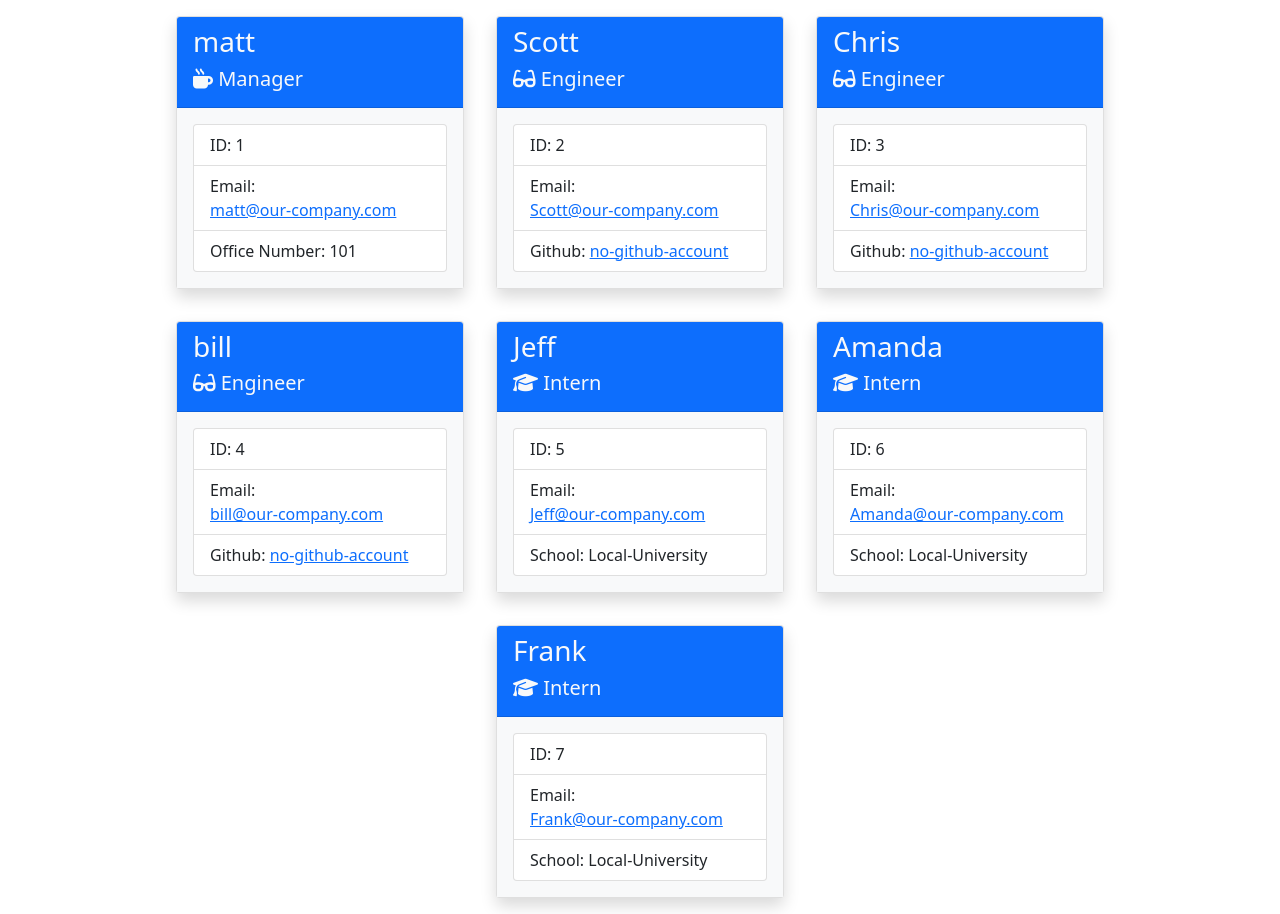
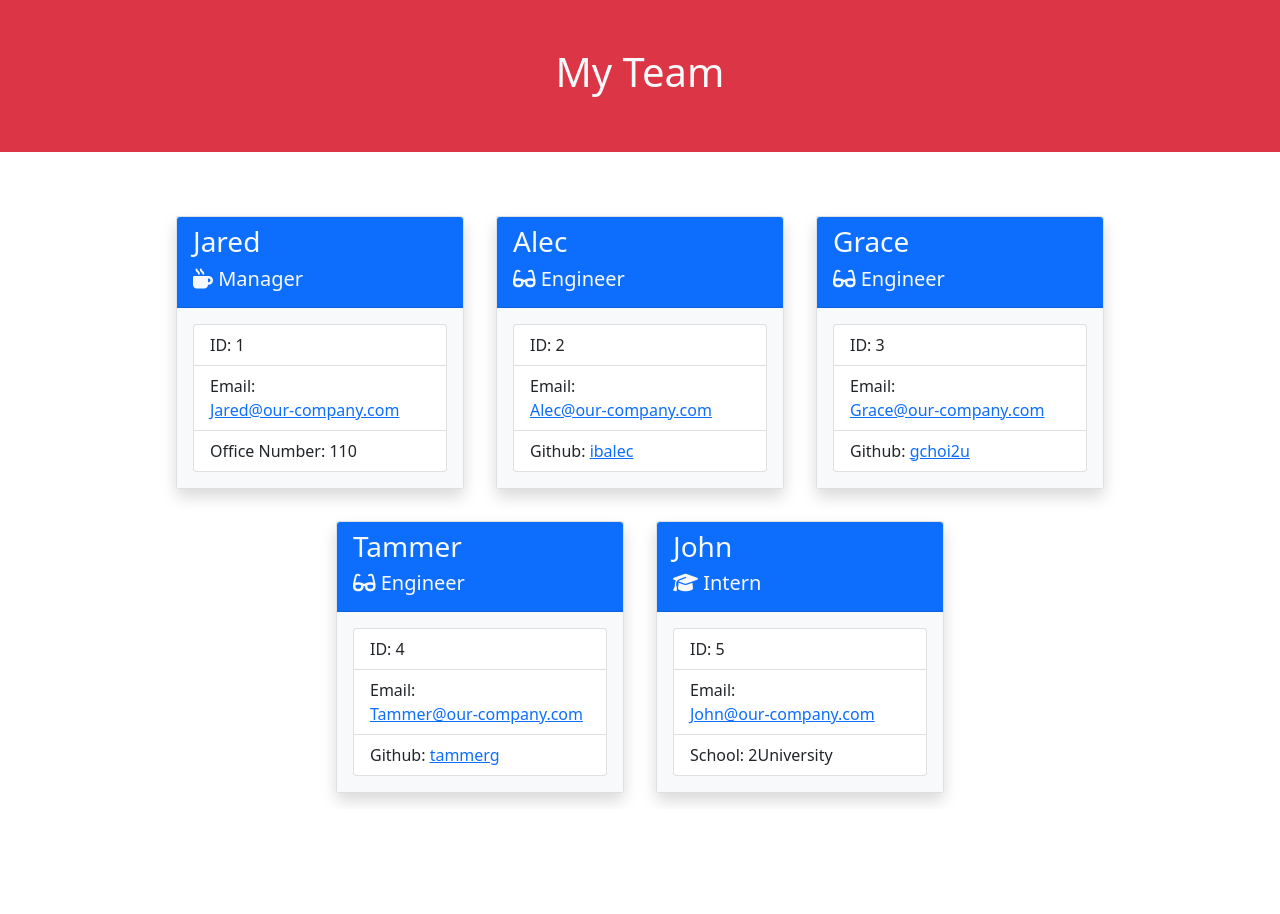
Before and after one commit to mlmcgeenc/team-generator, a website: page index.html in a window 1280 px wide. After the commit the page ends 809 px from the top, so only its background shows below. Drawn offline with nearby package versions, Linux system fonts and the light colour scheme.

Commit message:
add readme

```diff
--- a/generateHTML.js
+++ b/generateHTML.js
@@ -1,7 +1,6 @@
 const fs = require('fs');
 
 const createManagerCard = (managerInfo) => {
-	console.log(managerInfo);
 	return `
   <div class="card p-0 shadow m-3" style="width: 18rem;">
     <div class="card-header bg-primary text-light">
@@ -75,8 +74,11 @@ function generateHTML(company) {
    <link rel="stylesheet" href="https://cdn.jsdelivr.net/npm/bootstrap@5.1.3/dist/css/bootstrap.min.css">
 </head>
 <body>
+<div class="bg-danger text-light text-center p-5">
+  <h1>My Team</h1>
+</div>
 <div class="container">
-  <div class="row justify-content-center">
+  <div class="row justify-content-center mt-5">
   ${createManagerCard(company.manager)}
   ${createEngineerCards(company.engineers)}
   ${createInternCards(company.interns)}
--- a/index.html
+++ b/index.html
@@ -9,19 +9,22 @@
    <link rel="stylesheet" href="https://cdn.jsdelivr.net/npm/bootstrap@5.1.3/dist/css/bootstrap.min.css">
 </head>
 <body>
+<div class="bg-danger text-light text-center p-5">
+  <h1>My Team</h1>
+</div>
 <div class="container">
-  <div class="row justify-content-center">
+  <div class="row justify-content-center mt-5">
 
   <div class="card p-0 shadow m-3" style="width: 18rem;">
     <div class="card-header bg-primary text-light">
-      <h3>matt</h3>
+      <h3>Jared</h3>
       <h5><i class="fa-solid fa-mug-hot"></i> Manager</h5>
     </div>
     <div class="card-body bg-light">
       <ul class="list-group">
         <li class="list-group-item">ID: 1</li>
-        <li class="list-group-item">Email: <a class="card-link text-nowrap" href="mailto:matt@our-company.com">matt@our-company.com</a></li>
-        <li class="list-group-item">Office Number: 101</li>
+        <li class="list-group-item">Email: <a class="card-link text-nowrap" href="mailto:Jared@our-company.com">Jared@our-company.com</a></li>
+        <li class="list-group-item">Office Number: 110</li>
       </ul>
     </div>
   </div>
@@ -29,42 +32,42 @@
 
     <div class="card p-0 shadow m-3" style="width: 18rem;">
     <div class="card-header bg-primary text-light">
-      <h3>Scott</h3>
+      <h3>Alec</h3>
       <h5><i class="fa-solid fa-glasses"></i> Engineer</h5>
     </div>
     <div class="card-body bg-light">
       <ul class="list-group">
         <li class="list-group-item">ID: 2</li>
-        <li class="list-group-item">Email: <a class="card-link text-nowrap" href="mailto:Scott@our-company.com">Scott@our-company.com</a></li>
-        <li class="list-group-item">Github: <a class="card-link" href="https://github.com/no-github-account">no-github-account</a></li>
+        <li class="list-group-item">Email: <a class="card-link text-nowrap" href="mailto:Alec@our-company.com">Alec@our-company.com</a></li>
+        <li class="list-group-item">Github: <a class="card-link" href="https://github.com/ibalec">ibalec</a></li>
       </ul>
     </div>
   </div>
 
     <div class="card p-0 shadow m-3" style="width: 18rem;">
     <div class="card-header bg-primary text-light">
-      <h3>Chris</h3>
+      <h3>Grace</h3>
       <h5><i class="fa-solid fa-glasses"></i> Engineer</h5>
     </div>
     <div class="card-body bg-light">
       <ul class="list-group">
         <li class="list-group-item">ID: 3</li>
-        <li class="list-group-item">Email: <a class="card-link text-nowrap" href="mailto:Chris@our-company.com">Chris@our-company.com</a></li>
-        <li class="list-group-item">Github: <a class="card-link" href="https://github.com/no-github-account">no-github-account</a></li>
+        <li class="list-group-item">Email: <a class="card-link text-nowrap" href="mailto:Grace@our-company.com">Grace@our-company.com</a></li>
+        <li class="list-group-item">Github: <a class="card-link" href="https://github.com/gchoi2u">gchoi2u</a></li>
       </ul>
     </div>
   </div>
 
     <div class="card p-0 shadow m-3" style="width: 18rem;">
     <div class="card-header bg-primary text-light">
-      <h3>bill</h3>
+      <h3>Tammer</h3>
       <h5><i class="fa-solid fa-glasses"></i> Engineer</h5>
     </div>
     <div class="card-body bg-light">
       <ul class="list-group">
         <li class="list-group-item">ID: 4</li>
-        <li class="list-group-item">Email: <a class="card-link text-nowrap" href="mailto:bill@our-company.com">bill@our-company.com</a></li>
-        <li class="list-group-item">Github: <a class="card-link" href="https://github.com/no-github-account">no-github-account</a></li>
+        <li class="list-group-item">Email: <a class="card-link text-nowrap" href="mailto:Tammer@our-company.com">Tammer@our-company.com</a></li>
+        <li class="list-group-item">Github: <a class="card-link" href="https://github.com/tammerg">tammerg</a></li>
       </ul>
     </div>
   </div>
@@ -72,42 +75,14 @@
 
     <div class="card p-0 shadow m-3" style="width: 18rem;">
     <div class="card-header bg-primary text-light">
-      <h3>Jeff</h3>
+      <h3>John</h3>
       <h5><i class="fa-solid fa-graduation-cap"></i> Intern</h5>
     </div>
     <div class="card-body bg-light">
       <ul class="list-group">
         <li class="list-group-item">ID: 5</li>
-        <li class="list-group-item">Email: <a class="card-link text-nowrap" href="mailto:Jeff@our-company.com">Jeff@our-company.com</a></li>
-        <li class="list-group-item">School: Local-University</li>
-      </ul>
-    </div>
-  </div>
-
-    <div class="card p-0 shadow m-3" style="width: 18rem;">
-    <div class="card-header bg-primary text-light">
-      <h3>Amanda</h3>
-      <h5><i class="fa-solid fa-graduation-cap"></i> Intern</h5>
-    </div>
-    <div class="card-body bg-light">
-      <ul class="list-group">
-        <li class="list-group-item">ID: 6</li>
-        <li class="list-group-item">Email: <a class="card-link text-nowrap" href="mailto:Amanda@our-company.com">Amanda@our-company.com</a></li>
-        <li class="list-group-item">School: Local-University</li>
-      </ul>
-    </div>
-  </div>
-
-    <div class="card p-0 shadow m-3" style="width: 18rem;">
-    <div class="card-header bg-primary text-light">
-      <h3>Frank</h3>
-      <h5><i class="fa-solid fa-graduation-cap"></i> Intern</h5>
-    </div>
-    <div class="card-body bg-light">
-      <ul class="list-group">
-        <li class="list-group-item">ID: 7</li>
-        <li class="list-group-item">Email: <a class="card-link text-nowrap" href="mailto:Frank@our-company.com">Frank@our-company.com</a></li>
-        <li class="list-group-item">School: Local-University</li>
+        <li class="list-group-item">Email: <a class="card-link text-nowrap" href="mailto:John@our-company.com">John@our-company.com</a></li>
+        <li class="list-group-item">School: 2University</li>
       </ul>
     </div>
   </div>
--- a/index.js
+++ b/index.js
@@ -149,7 +149,6 @@ const makeNewIntern = (name, id, email, special) => {
 
 const endTeamBuilding = () => {
 	console.log('Finished building the team');
-  console.log(company)
   generateHTML(company)
 };
 
```
Also changed, not shown: README.md (added).
